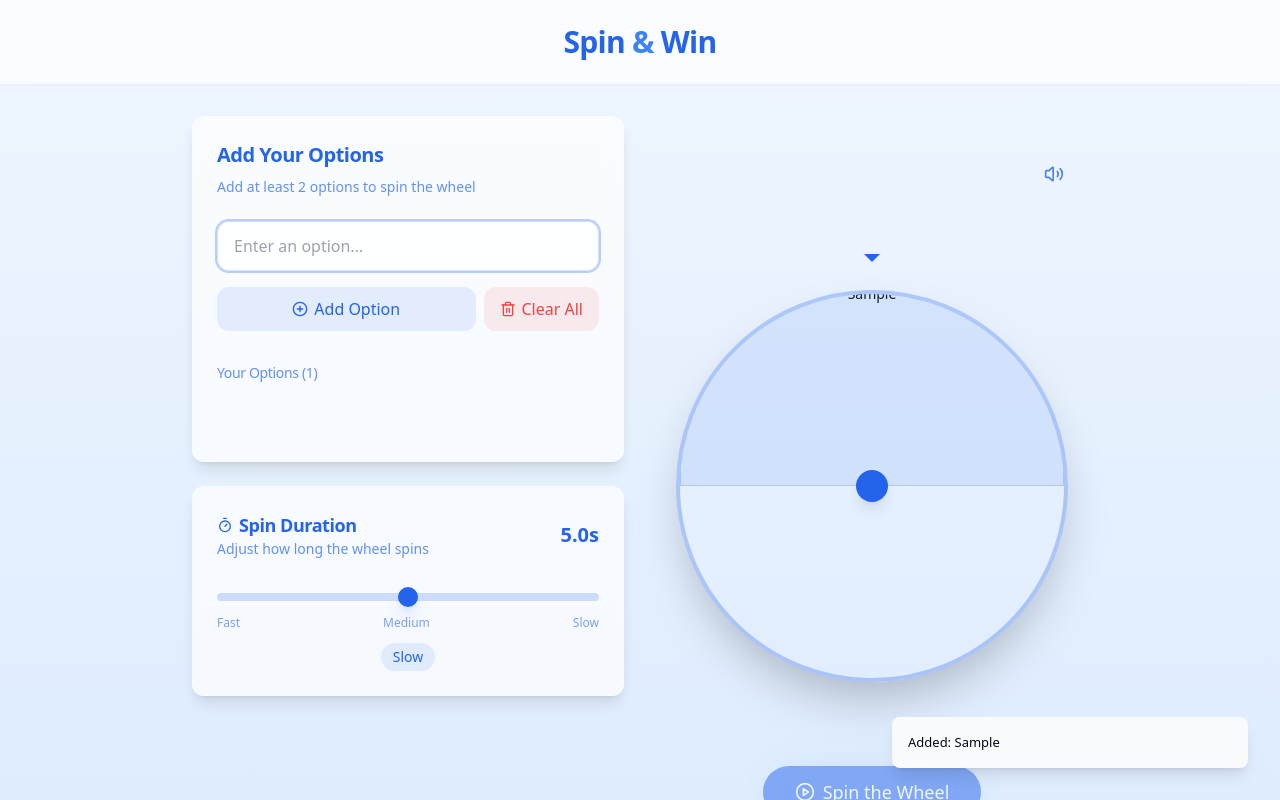
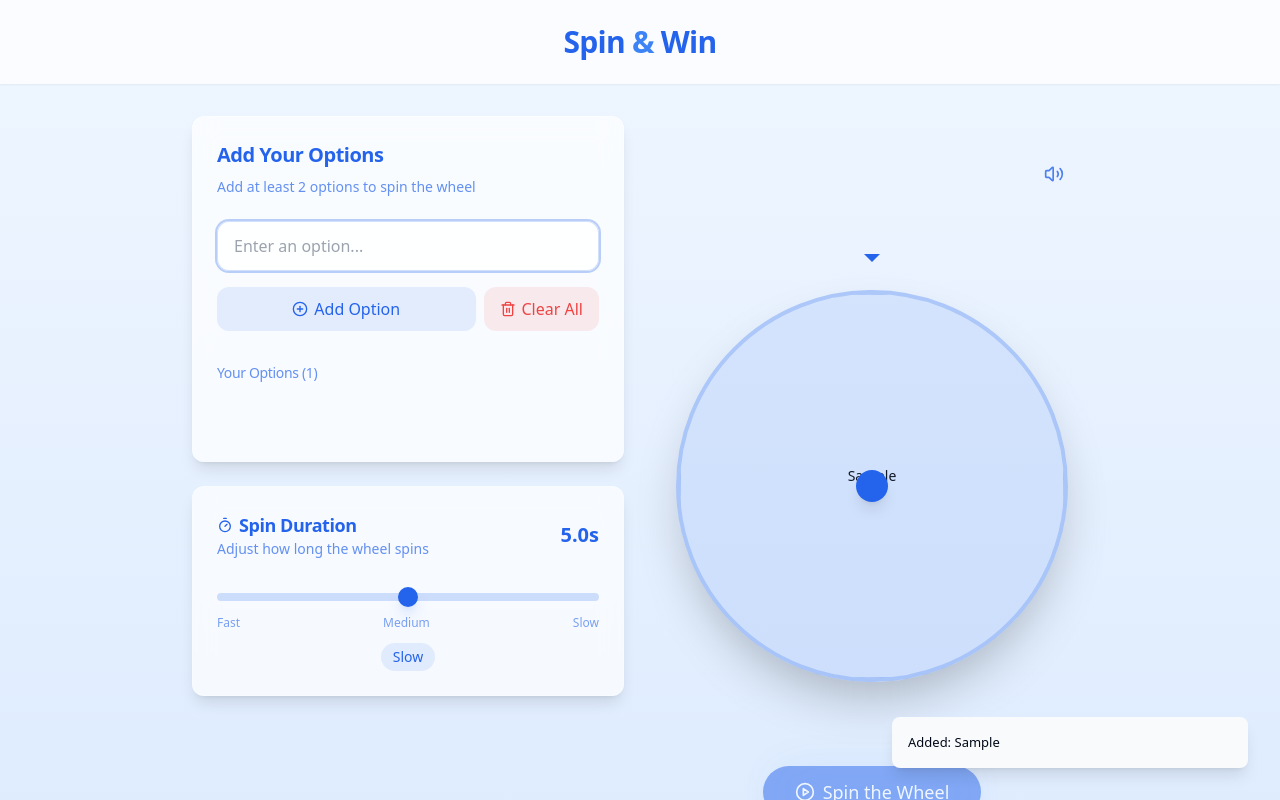
Before and after one commit to bmnzxcvbm/spin-n-gain, a React (Vite) app: page / in a window 1280 px wide. Both pictures are taken after typing "Sample" into the empty fields and a click on the button "Add Option". Shown: the top 800 px of the page. Built offline with nearby package versions, Linux system fonts and the light colour scheme.

Commit message:
Fix: Roulette wheel text overflow
The roulette wheel's text was overflowing its bounds. This commit addresses the issue.

```diff
--- a/src/components/Roulette.tsx
+++ b/src/components/Roulette.tsx
@@ -1,4 +1,3 @@
-
 import React, { useState, useEffect, useRef } from 'react';
 import { CirclePlay, Volume2, VolumeX } from 'lucide-react';
 import { playSound, stopSound, toggleMute, getMuteState } from '../utils/audio';
@@ -22,78 +21,71 @@ const Roulette: React.FC<RouletteProps> = ({
   const wheelRef = useRef<HTMLDivElement>(null);
   const resultRef = useRef<HTMLDivElement>(null);
 
-  // Reset winner whenever options change
   useEffect(() => {
     if (!isSpinning) {
       setWinner(null);
     }
   }, [options, isSpinning]);
 
-  // Calculate style for each option based on position in circle
   const getOptionStyle = (index: number, total: number) => {
     const angle = (360 / total) * index;
     const color = index % 2 === 0 ? 'bg-primary/10' : 'bg-primary/5';
     const borderColor = index % 2 === 0 ? 'border-primary/20' : 'border-primary/15';
 
     return {
-      transform: `rotateZ(${angle}deg) translateY(-50%)`,
+      transform: `rotateZ(${angle}deg)`,
       className: `option-item ${color} ${borderColor} border`,
     };
   };
 
-  // Handle spin button click
+  const getTextStyle = (index: number, total: number) => {
+    const angle = (360 / total) * index;
+    return {
+      transform: `rotate(${-angle}deg)`,
+    };
+  };
+
   const handleSpin = () => {
     if (isSpinning || options.length === 0) return;
 
     setIsSpinning(true);
     setWinner(null);
 
-    // Play spin sound
     playSound('spin');
 
-    // Random number of full rotations (3-5 full spins) plus random final position
     const spinAngle =
-      1080 + // Minimum 3 full rotations (3 * 360 = 1080 degrees)
-      Math.floor(Math.random() * 720) + // Additional 0-2 rotations
-      Math.floor(Math.random() * 360); // Random final position
+      1080 +
+      Math.floor(Math.random() * 720) +
+      Math.floor(Math.random() * 360);
 
-    // Calculate which option will be the winner based on final position
     const normalizedAngle = spinAngle % 360;
     const optionAngle = 360 / options.length;
     const winnerIndex = Math.floor(normalizedAngle / optionAngle);
     const winningOption = options[options.length - 1 - winnerIndex];
 
-    // Set the wheel's CSS variables for spin duration and angle
     if (wheelRef.current) {
       wheelRef.current.style.setProperty('--spin-duration', `${spinDuration}s`);
       wheelRef.current.style.setProperty('--spin-angle', `${spinAngle}deg`);
 
-      // Force a reflow before adding the spinning class
       void wheelRef.current.offsetWidth;
       wheelRef.current.classList.add('spinning');
     }
 
-    // Set new rotation angle for after animation completes
     setRotation(spinAngle);
 
-    // Wait for spin to complete
     setTimeout(() => {
       setIsSpinning(false);
       setWinner(winningOption);
       onSpinComplete(winningOption);
 
-      // Remove spinning class
       if (wheelRef.current) {
         wheelRef.current.classList.remove('spinning');
-        // Set the final rotation directly
         wheelRef.current.style.transform = `rotate(${spinAngle}deg)`;
       }
 
-      // Stop spin sound, play win sound
       stopSound('spin');
       playSound('win');
 
-      // Trigger confetti at the result element's position
       if (resultRef.current) {
         const rect = resultRef.current.getBoundingClientRect();
         launchConfetti({
@@ -106,7 +98,6 @@ const Roulette: React.FC<RouletteProps> = ({
     }, spinDuration * 1000);
   };
 
-  // Handle mute toggle
   const handleMuteToggle = () => {
     const newMuteState = toggleMute();
     setIsMuted(newMuteState);
@@ -114,7 +105,6 @@ const Roulette: React.FC<RouletteProps> = ({
 
   return (
     <div className="roulette-container flex flex-col items-center gap-8 w-full max-w-md mx-auto">
-      {/* Sound control button */}
       <button
         onClick={handleMuteToggle}
         className="absolute top-4 right-4 p-2 rounded-full hover:bg-primary/10 transition-colors"
@@ -127,7 +117,6 @@ const Roulette: React.FC<RouletteProps> = ({
         )}
       </button>
 
-      {/* Winner display */}
       <div
         ref={resultRef}
         className={`glass rounded-xl px-8 py-4 text-center transition-all duration-500 w-full
@@ -146,36 +135,35 @@ const Roulette: React.FC<RouletteProps> = ({
         )}
       </div>
 
-      {/* Roulette wheel */}
       <div className="relative w-full aspect-square mb-8">
-        {/* Center point */}
         <div className="absolute left-1/2 top-1/2 w-8 h-8 -ml-4 -mt-4 rounded-full bg-primary z-10 shadow-lg"></div>
 
-        {/* Indicator */}
         <div className="absolute left-1/2 -top-4 w-8 h-12 -ml-4 z-10">
           <div className="w-0 h-0 border-l-8 border-r-8 border-t-8 border-transparent border-t-primary mx-auto"></div>
         </div>
 
-        {/* Wheel */}
         <div
           ref={wheelRef}
           className={`roulette-wheel absolute inset-5 rounded-full border-4 border-primary/30 overflow-hidden
                       shadow-2xl transition-transform`}
           style={{ transform: `rotate(${rotation}deg)` }}
         >
-          {/* Options */}
           {options.length > 0 ? (
             options.map((option, index) => {
               const { transform, className } = getOptionStyle(index, options.length);
+              const textStyle = getTextStyle(index, options.length);
+
               return (
                 <div
                   key={index}
                   className={className}
                   style={{ transform }}
                 >
-                  <span className="transform -rotate-[inherit] font-medium">
-                    {option}
-                  </span>
+                  <div className="option-text" style={textStyle}>
+                    <span className="font-medium truncate">
+                      {option}
+                    </span>
+                  </div>
                 </div>
               );
             })
@@ -187,7 +175,6 @@ const Roulette: React.FC<RouletteProps> = ({
         </div>
       </div>
 
-      {/* Spin button */}
       <button
         onClick={handleSpin}
         disabled={isSpinning || options.length < 2}
@@ -204,7 +191,6 @@ const Roulette: React.FC<RouletteProps> = ({
       >
         <CirclePlay className="w-5 h-5" />
         <span>{isSpinning ? 'Spinning...' : 'Spin the Wheel'}</span>
-        {/* Glow effect behind button */}
         <div className="absolute inset-0 -z-10 bg-primary/20 rounded-full blur-xl transform scale-90 opacity-70"></div>
       </button>
     </div>
--- a/src/index.css
+++ b/src/index.css
@@ -1,4 +1,3 @@
-
 @tailwind base;
 @tailwind components;
 @tailwind utilities;
@@ -135,6 +134,20 @@
   transform-origin: center;
 }
 
+.option-text {
+  position: absolute;
+  top: 0;
+  left: 0;
+  right: 0;
+  height: 50%;
+  display: flex;
+  align-items: flex-end;
+  justify-content: center;
+  transform-origin: bottom center;
+  padding: 0 10px;
+  text-align: center;
+}
+
 .confetti {
   position: fixed;
   width: 10px;
```
